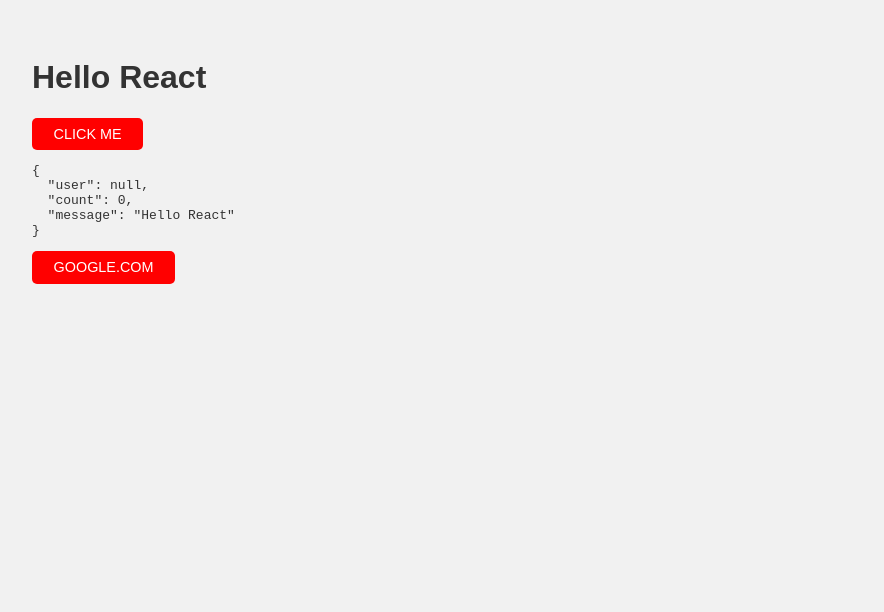
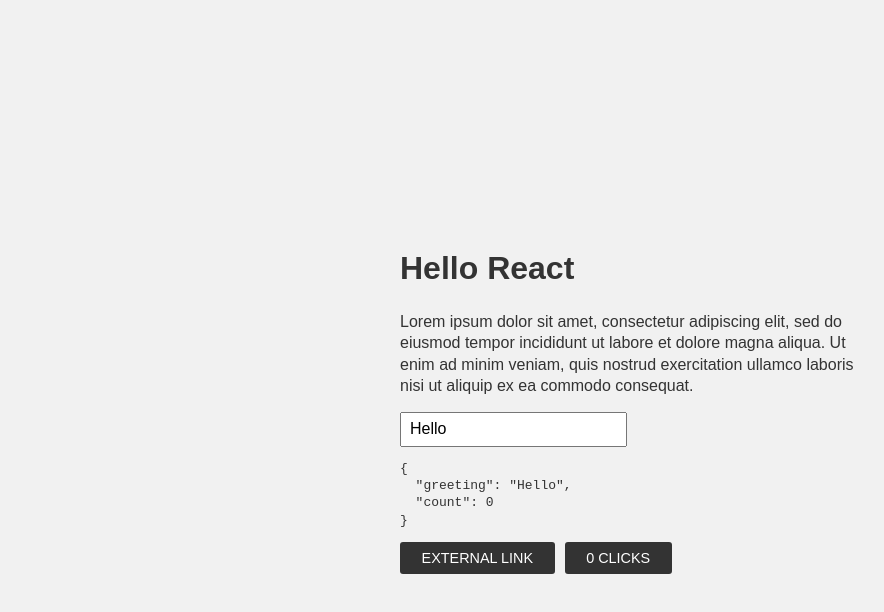
Before and after one commit to nikrowell/react-ejected, a React app: page / in a window 1280 px wide. Shown: the top 612 px of the page, without its empty margins (6-890 px from the left). Built offline with nearby package versions, Linux system fonts and the light colour scheme; no server answers.

Commit message:
cleanup, update devDependencies etc

```diff
--- a/scss/index.scss
+++ b/scss/index.scss
@@ -1,11 +1,37 @@
 
 $color-grey: #333;
 
+*, *:before, *:after {
+  box-sizing: border-box;
+}
+html, body {
+  margin: 0;
+  padding: 0;
+  height: 100%;
+}
+
 body {
+  display: flex;
+  justify-content: center;
+  align-items: center;
+  font-family: sans-serif;
+  line-height: 1.33;
   color: $color-grey;
-  font-family: sans-serif;
   background: #f1f1f1;
-  padding: 30px;
+}
+
+input {
+  font-size: inherit;
+  font-family: inherit;
+  padding: 0.4em 0.5em;
+}
+
+.container {
+  max-width: 500px;
+  margin-left: auto;
+  margin-right: auto;
+  padding-left: 1rem;
+  padding-right: 1rem;
 }
 
 .btn {
@@ -21,13 +47,13 @@
   text-decoration: none;
   text-transform: uppercase;
   color: #FFF;
-  background-color: #F00;
-  border-radius: 5px;
+  background-color: $color-grey;
+  border-radius: 3px;
   border: 0;
   white-space: nowrap;
   outline: none;
   cursor: pointer;
-  transition: .2s;
+  transition: 0.2s;
   -webkit-appearance: none;
   -moz-appearance: none;
   appearance: none;
--- a/src/components/App.js
+++ b/src/components/App.js
@@ -6,24 +6,35 @@
   constructor(props) {
     super(props);
     this.state = {
-      user: null,
-      count: 0,
-      message: 'Hello React'
+      greeting: 'Hello',
+      count: 0
     };
     this.onClick = this.onClick.bind(this);
+    this.onChange = this.onChange.bind(this);
   }
 
   onClick(event) {
-    this.setState({count: this.state.count + 1});
+    this.setState({
+      count: this.state.count + 1
+    });
+  }
+
+  onChange(event) {
+    this.setState({
+      [event.target.name]: event.target.value
+    });
   }
 
   render() {
+    const { greeting, count } = this.state;
     return (
-      <div className="app">
-        <h1>{this.state.message}</h1>
-        <Button onClick={this.onClick}>Click Me</Button>
+      <div className="container">
+        <h1>{greeting} React</h1>
+        <p>Lorem ipsum dolor sit amet, consectetur adipiscing elit, sed do eiusmod tempor incididunt ut labore et dolore magna aliqua. Ut enim ad minim veniam, quis nostrud exercitation ullamco laboris nisi ut aliquip ex ea commodo consequat.</p>
+        <input type="text" name="greeting" value={greeting} onChange={this.onChange} />
         {window.debug(this.state)}
-        <Button as="a" href="http://www.google.com/" target="_blank">google.com</Button>
+        <Button as="a" href="https://reactjs.org/" target="_blank">External Link</Button>
+        <Button onClick={this.onClick} style={{marginLeft:10}}>{`${count} ${count === 1 ? 'Click' : 'Clicks'}`}</Button>
       </div>
     );
   }
--- a/src/components/Button.js
+++ b/src/components/Button.js
@@ -1,16 +1,22 @@
 import React from 'react';
+import { isUndefined } from '../utils';
 
 const Button = ({
   as: Element = 'button',
   className = '',
   children,
   ...props
-}) => (
-  // TODO: add type="button" fallback to props if as === 'button'?
-  // TODO: support for primary boolean prop?
-  <Element className={['btn', className].join(' ')} {...props}>
-    {children}
-  </Element>
-);
+}) => {
+
+  if (Element === 'button' && isUndefined(props.type)) {
+    props.type = 'button';
+  }
+
+  return (
+    <Element className={['btn', className].join(' ')} {...props}>
+      {children}
+    </Element>
+  );
+};
 
 export default Button;
--- a/src/index.js
+++ b/src/index.js
@@ -4,7 +4,7 @@
 import '../scss/index.scss';
 
 console.log(process.env.NODE_ENV);
-console.log(process.env.SECRET);
+console.log(process.env.SOME_KEY);
 
 function init() {
   const root = document.createElement('div');
--- a/src/utils.js
+++ b/src/utils.js
@@ -1 +1,5 @@
 export const noop = fn => fn;
+
+export function isUndefined(value) {
+  return typeof value === 'undefined';
+};
--- a/webpack.config.js
+++ b/webpack.config.js
@@ -25,6 +25,7 @@
     devServer: {
       host: '0.0.0.0',
       port: 5000,
+      open: true,
       historyApiFallback: true
     },
     devtool: build ? false : 'source-map',
@@ -76,7 +77,7 @@
         filename: build ? '[name].[hash:8].css' : '[name].css'
       }),
       new DefinePlugin({
-        'process.env.SECRET': JSON.stringify(process.env.SECRET)
+        'process.env.SOME_KEY': JSON.stringify(process.env.SOME_KEY)
       }),
       new HtmlWebpackPlugin({
         template: 'public/index.html',
```
Also changed, not shown: package.json (+5 -6 lines), 2 other files (tests, documents, lock files or other folders).
